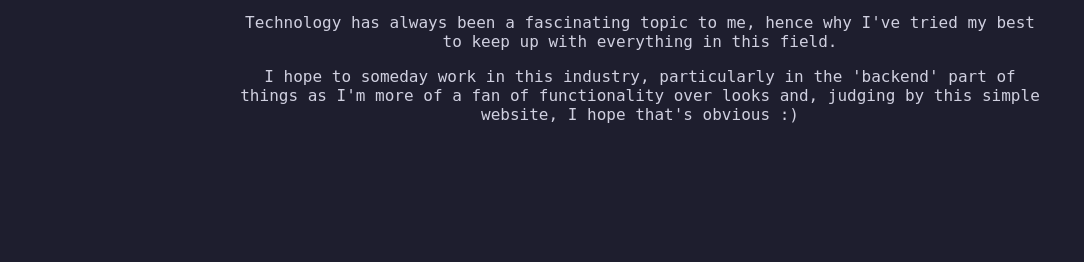
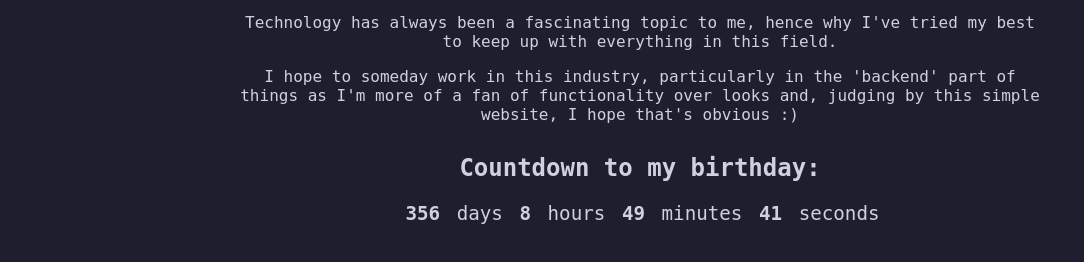
Before and after one commit to itzctrl/ItzCtrl.com, a plain HTML site: page public_html/about.html in a window 1280 px wide. Shown: the part 142-404 px from the top of the page, without its empty margins (0-1084 px from the left). Drawn offline with Linux system fonts and the light colour scheme.

Commit message:
Add files via upload

```diff
--- a/public_html/about.html
+++ b/public_html/about.html
@@ -23,6 +23,15 @@
         <p>Hi, I'm Ctrl, an 18-year-old tech enthusiast currently studying Further Maths and Computer Science in the UK.</p>
         <p>Technology has always been a fascinating topic to me, hence why I've tried my best to keep up with everything in this field.</p>
         <p>I hope to someday work in this industry, particularly in the 'backend' part of things as I'm more of a fan of functionality over looks and, judging by this simple website, I hope that's obvious :)</p>
+	<div id="countdown">
+    	<h2>Countdown to my birthday:</h2>
+    	<div id="timer">
+        	<span id="days"></span> days
+        	<span id="hours"></span> hours
+        	<span id="minutes"></span> minutes
+        	<span id="seconds"></span> seconds
+    	</div>
+	</div>
     </div>
 
     <script src="script.js"></script>
--- a/public_html/script.js
+++ b/public_html/script.js
@@ -11,4 +11,37 @@ document.addEventListener('DOMContentLoaded', function() {
             sidebar.classList.remove('active');
         });
     });
+
+    function updateCountdown() {
+        const now = new Date();
+        let targetDate = new Date(now.getFullYear(), 10, 24); // Month is 0-indexed, so 10 is November
+
+        if (now > targetDate) {
+            targetDate = new Date(now.getFullYear() + 1, 10, 24);
+        }
+
+        const difference = targetDate - now;
+
+        const days = Math.floor(difference / (1000 * 60 * 60 * 24));
+        const hours = Math.floor((difference % (1000 * 60 * 60 * 24)) / (1000 * 60 * 60));
+        const minutes = Math.floor((difference % (1000 * 60 * 60)) / (1000 * 60));
+        const seconds = Math.floor((difference % (1000 * 60)) / 1000);
+
+        const daysEl = document.getElementById('days');
+        const hoursEl = document.getElementById('hours');
+        const minutesEl = document.getElementById('minutes');
+        const secondsEl = document.getElementById('seconds');
+
+        if (daysEl && hoursEl && minutesEl && secondsEl) {
+            daysEl.textContent = days;
+            hoursEl.textContent = hours;
+            minutesEl.textContent = minutes;
+            secondsEl.textContent = seconds;
+        }
+    }
+
+    if (document.getElementById('days')) {
+        setInterval(updateCountdown, 1000);
+        updateCountdown(); // Initial call to avoid delay
+    }
 });
--- a/public_html/styles.css
+++ b/public_html/styles.css
@@ -87,6 +87,21 @@ body {
     text-decoration: underline;
 }
 
+#countdown {
+    margin-top: 30px;
+    text-align: center;
+}
+
+#timer {
+    font-size: 1.2em;
+    margin-top: 10px;
+}
+
+#timer span {
+    font-weight: bold;
+    margin: 0 5px;
+}
+
 @media screen and (max-width: 768px) {
     body {
         font-size: 14px;
```
